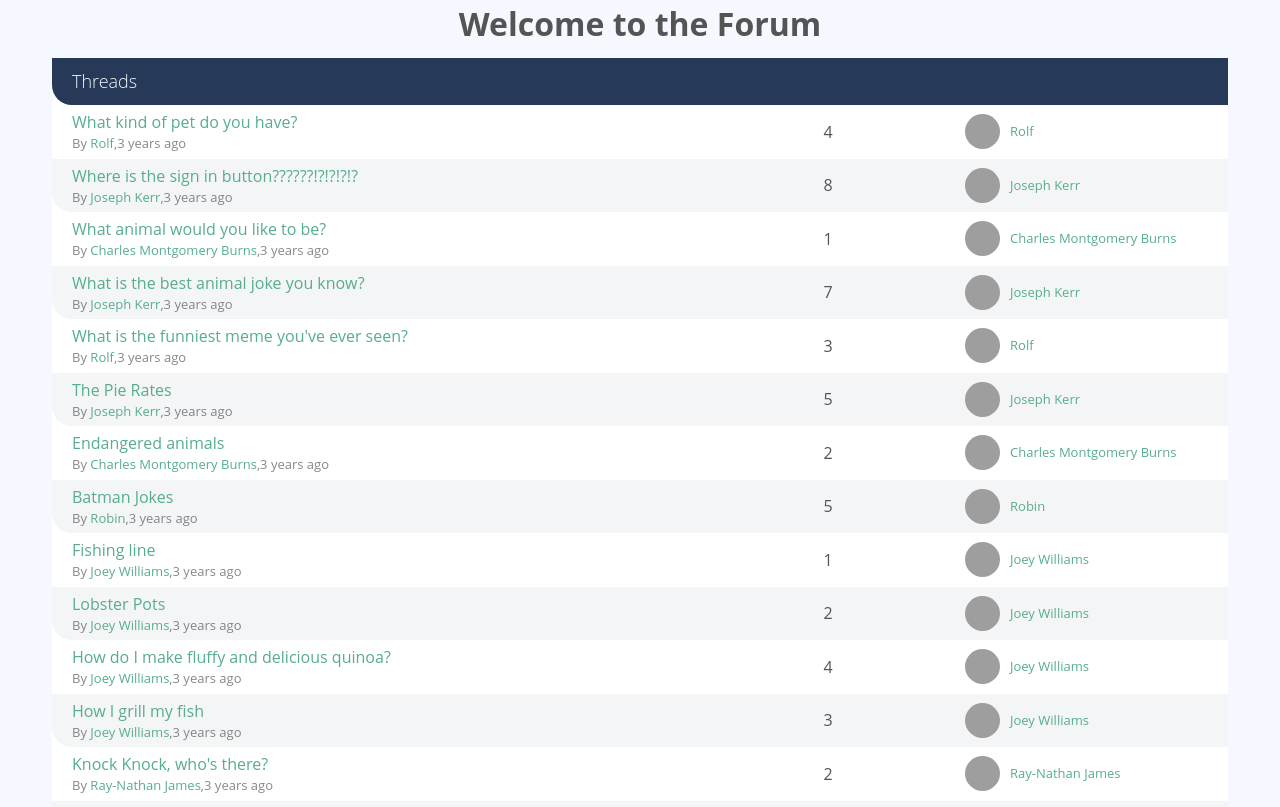
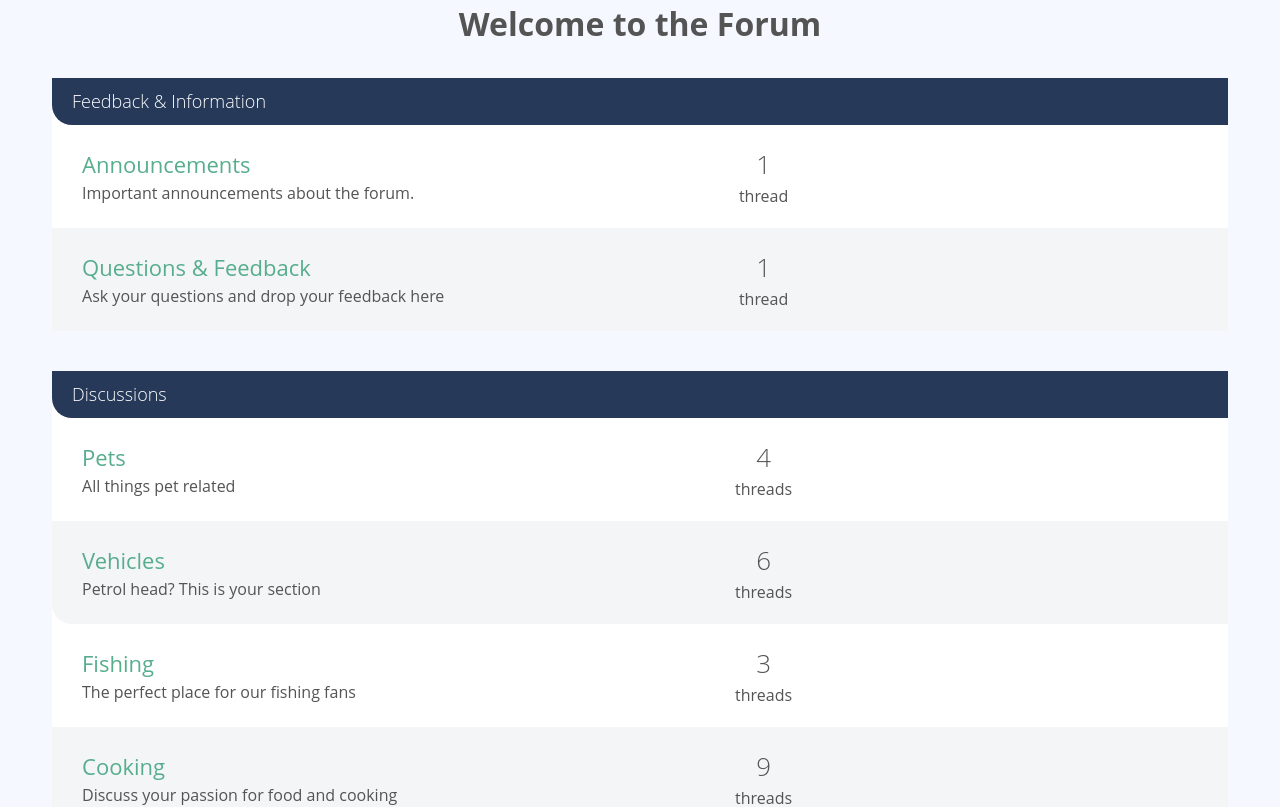
Before and after one commit to jamshidqochqorov/vue-master, a Vue app: page / in a window 1280 px wide. Shown: the top 807 px of the page. Built offline with nearby package versions, Linux system fonts and the light colour scheme; grey boxes are pictures that could not be loaded.

Commit message:
added forum and category vue

```diff
--- /dev/null
+++ b/src/components/CategoryList.vue
@@ -0,0 +1,27 @@
+<template>
+ <ForumList
+     v-for="category in categories"
+     :key="category.id"
+     :forums="getForumsForCategory(category)"
+     :category-name="category.name"
+ />
+
+</template>
+<script>
+import ForumList from "@/components/ForumList";
+import sourceData from "@/data.json";
+export default {
+  components: {ForumList},
+  props:{
+    categories:{
+      required:true,
+      type:Array
+    }
+  },
+  methods:{
+    getForumsForCategory(category){
+        return sourceData.forums.filter(forum=>forum.categoryId === category.id)
+    }
+  }
+}
+</script>
--- /dev/null
+++ b/src/components/ForumList.vue
@@ -0,0 +1,55 @@
+<template>
+  <div class="col-full">
+    <div class="forum-list">
+
+      <h2 class="list-title">
+        <a href="#">{{categoryName}}</a>
+      </h2>
+
+      <div class="forum-listing" v-for="forum in forums" :key="forum.id">
+        <div class="forum-details">
+          <router-link :to="{name:'Forum',params:{id:forum.id}}"
+              class="text-xlarge">{{forum.name}}</router-link>
+          <p>{{ forum.description }}</p>
+        </div>
+
+        <div class="threads-count">
+          <p>
+            <span class="count">{{ forum.threads?.length }}</span>
+            {{ forumThreadsWord(forum)}}
+          </p>
+        </div>
+
+        <div class="last-thread"></div>
+      </div>
+    </div>
+  </div>
+</template>
+
+<script>
+export default {
+  props:{
+    forums:{
+      required:true,
+      type:Array,
+    },
+    categoryName:{
+      type:String,
+      default:'Forums'
+    }
+  },
+  methods:{
+    forumThreadsWord (forum) {
+      if (forum.threads?.length) {
+        return forum.threads.length > 1 ? 'threads' : 'thread'
+      } else {
+        return 'no threads'
+      }
+    }
+  }
+}
+</script>
+
+<style scoped>
+
+</style>
--- a/src/components/PageThreadList.vue
+++ b/src/components/PageThreadList.vue
@@ -37,9 +37,7 @@
 
 <script >
 import soureData from '@/data.json';
-import AppDate from "@/components/AppDate";
 export default {
-  components: {AppDate},
   props:{
     threads:{
       type:Array,
--- a/src/components/PostList.vue
+++ b/src/components/PostList.vue
@@ -30,10 +30,8 @@
 import soureData from '@/data.json';
 import dayjs from  'dayjs';
 import relativeTime from   'dayjs/plugin/relativeTime'
-import AppDate from "@/components/AppDate";
 dayjs.extend(relativeTime);
 export default {
-  components: {AppDate},
   props:{
     posts:{
       required:true,
--- a/src/main.js
+++ b/src/main.js
@@ -1,7 +1,11 @@
 import { createApp } from 'vue'
 import App from './App.vue'
 import router from "@/router";
+import AppDate from "@/components/AppDate";
 
-createApp(App)
-    .use(router)
-    .mount('#app')
+const forumApp = createApp(App)
+
+
+forumApp.use(router)
+forumApp.component('AppDate',AppDate)
+forumApp.mount('#app')
--- /dev/null
+++ b/src/pages/Forum.vue
@@ -0,0 +1,42 @@
+<template>
+  <div  class="col-full push-top">
+    <div class="forum-header">
+       <div class="forum-details">
+         <h1>{{forum.name}}</h1>
+         <p class="text-lead">{{forum.description}}</p>
+       </div>
+      <a class="btn-green btn-small">Start a thread</a>
+    </div>
+  </div>
+
+  <div class="col-full push-top">
+      <PageThreadList :threads="threads"/>
+  </div>
+</template>
+
+<script>
+import PageThreadList from "@/components/PageThreadList";
+import sourceData from '@/data.json'
+export default {
+  name:'Forum-Vue',
+  components: {PageThreadList},
+  props:{
+    id:{
+      required:true,
+      type:String
+    }
+  },
+  computed:{
+       forum(){
+         return sourceData.forums.find(forum=>forum.id === this.id)
+       },
+    threads(){
+         return sourceData.threads.filter(thread=>thread.forumId===this.id)
+    }
+  }
+}
+</script>
+
+<style scoped>
+
+</style>
--- a/src/pages/Home.vue
+++ b/src/pages/Home.vue
@@ -1,20 +1,19 @@
 <template>
  <h1>Welcome to the Forum</h1>
-  <PageThreadList :threads="threads"/>
+  <CategoryList :categories="categories"/>
 </template>
 
 <script >
-
-import PageThreadList from "@/components/PageThreadList";
 import soureData from '@/data.json';
+import CategoryList from "@/components/CategoryList";
 export default {
   name:'HomePage',
   components:{
-    PageThreadList
+    CategoryList,
   },
   data(){
     return{
-      threads: soureData.threads,
+      categories: soureData.categories,
     }
   }
 }
--- a/src/router/index.js
+++ b/src/router/index.js
@@ -4,6 +4,7 @@ import sourceData from "@/data.json";
 import Home from '@/pages/Home';
 import ThreadShow from '@/pages/ThreadShow';
 import NotFound from '@/pages/NotFound';
+import Forum from '@/pages/Forum';
 
 
 const router = createRouter({
@@ -14,6 +15,13 @@ const router = createRouter({
             name: 'Home',
             component:Home
         },
+        {
+            path: '/forum/:id',
+            name: 'Forum',
+            component:Forum,
+            props:true
+        },
+
         {
             path:'/thread/:id',
             name:'ThreadShow',
```
Also changed, not shown: note.txt, src/data.json.
